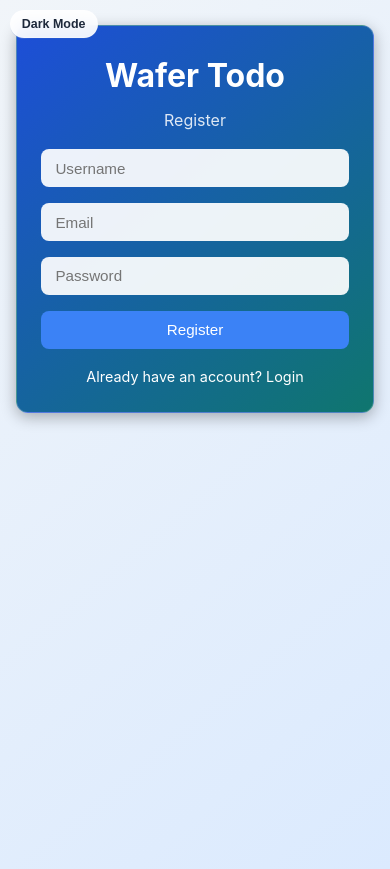
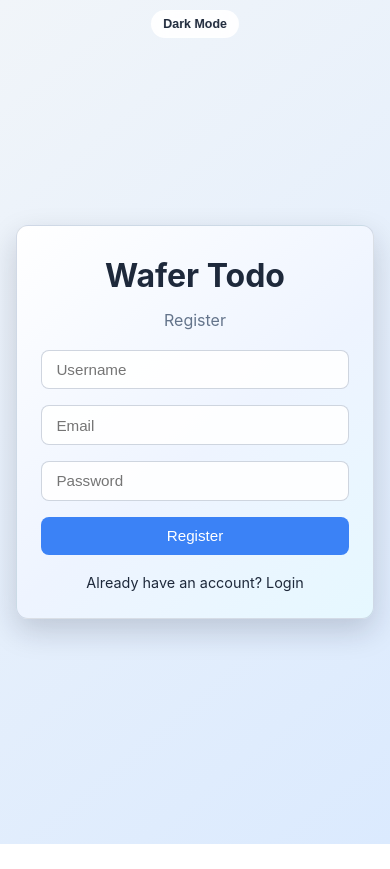
Before and after one commit to GandharNerurkar/Wafer_Technologies-TodoApp, a React (Vite) app in the folder frontend/: page /register in a window 390 px wide. After the commit the page ends 844 px from the top, so only its background shows below. Built offline with nearby package versions, Linux system fonts and the light colour scheme.

Commit message:
Style fixed

```diff
--- a/frontend/src/components/AddTaskbtn.tsx
+++ b/frontend/src/components/AddTaskbtn.tsx
@@ -41,7 +41,7 @@ const AddTaskbtn = ({ filter, onFilterChange, onSearchChange }: AddTaskbtnProps)
         </div>
         <div className="add-task">
           <Link to="/add-task" className="add-task-btn">
-            + Add New Task
+            + Add Task
           </Link>
         </div>
       </div>
--- a/frontend/src/index.css
+++ b/frontend/src/index.css
@@ -106,7 +106,8 @@ body {
 .theme-toggle-btn {
   position: fixed;
   top: 1rem;
-  left: 35rem;
+  left: 50%;
+  transform: translateX(-50%);
   z-index: 1200;
   border: 1px solid var(--border-soft);
   background: var(--surface-strong);
@@ -120,7 +121,7 @@ body {
 }
 
 .theme-toggle-btn:hover {
-  transform: translateY(-1px);
+  transform: translateX(-50%) translateY(-1px);
 }
 
 /* ===== CONTAINER & LAYOUT ===== */
@@ -1106,7 +1107,6 @@ body {
   }
 
   .theme-toggle-btn {
-    left: 25rem;
     top: 0.75rem;
   }
 
@@ -1153,7 +1153,6 @@ body {
 @media (max-width: 680px) {
   .theme-toggle-btn {
     font-size: 0.78rem;
-    left: 25rem;
     padding: 0.4rem 0.7rem;
   }
 
@@ -1225,7 +1224,6 @@ body {
 
   .theme-toggle-btn {
     top: 0.6rem;
-    left: 0.6rem;
   }
 
   .task-row {
--- a/frontend/src/pages/Login.tsx
+++ b/frontend/src/pages/Login.tsx
@@ -36,6 +36,7 @@ const Login = () => {
   };
 
   return (
+    <div className="auth-page">
       <div className="auth-container">
         <h1>Wafer Todo</h1>
         <p>Login</p>
@@ -56,6 +57,7 @@ const Login = () => {
           <Link to="/register">Don't have an account? Register</Link>
         </form>
       </div>
+    </div>
   );
 };
 
--- a/frontend/src/pages/Register.tsx
+++ b/frontend/src/pages/Register.tsx
@@ -5,7 +5,6 @@ import { Link, useNavigate } from "react-router-dom";
 import toast from "react-hot-toast";
 import { validateRegisterForm } from "../utils/validate";
 import "../styles/formstyles.css";
-
 
 const Register = () => {
   const [username, setUsername] = useState("");
@@ -26,13 +25,13 @@ const Register = () => {
       navigate("/login");
     } catch (error: any) {
       toast.error(error.response?.data?.message);
-    }
-    finally {
+    } finally {
       setIsLoading(false);
     }
   };
 
   return (
+    <div className="auth-page">
       <div className="auth-container">
         <h1>Wafer Todo</h1>
         <p>Register</p>
@@ -59,6 +58,7 @@ const Register = () => {
           <Link to="/login">Already have an account? Login</Link>
         </form>
       </div>
+    </div>
   );
 };
 
--- a/frontend/src/styles/formstyles.css
+++ b/frontend/src/styles/formstyles.css
@@ -1,33 +1,49 @@
+.auth-page {
+  min-height: 100vh;
+  display: grid;
+  place-items: center;
+  padding: 1.5rem;
+}
 
 .auth-container {
-  max-width: 400px;
-  margin: 5vh auto;
+  width: min(420px, 100%);
   padding: 2rem;
   border-radius: 12px;
-  box-shadow: 0 4px 15px rgba(0, 0, 0, 0.3);
-  color: var(--text-on-dark);
+  box-shadow: 0 12px 30px rgba(15, 23, 42, 0.18);
+  color: var(--text-primary);
   display: flex;
   flex-direction: column;
   align-items: center;
+  border: 1px solid rgba(148, 163, 184, 0.35);
+  background: linear-gradient(140deg, #ffffff 0%, #eef4ff 55%, #e6f8ff 100%);
+}
+
+[data-theme="dark"] .auth-container {
+  color: var(--text-on-dark);
+  border: 1px solid var(--border-soft);
+  box-shadow: 0 10px 24px rgba(2, 6, 23, 0.55);
   background: linear-gradient(140deg, var(--app-bg-start) 0%, var(--app-bg-end) 100%);
-  border: 1px solid var(--border-soft);
 }
 
 .auth-container h2 {
   margin-bottom: 1.5rem;
   font-size: 1.8rem;
   font-weight: 600;
-  color: var(--text-on-dark);
+  color: inherit;
 }
 
 .auth-container h1 {
-  color: var(--text-on-dark);
+  color: inherit;
   margin-bottom: 0.4rem;
 }
 
 .auth-container p {
+  color: var(--text-secondary);
+  margin-bottom: 1rem;
+}
+
+[data-theme="dark"] .auth-container p {
   color: var(--text-muted-on-dark);
-  margin-bottom: 1rem;
 }
 
 .auth-container form {
@@ -39,16 +55,22 @@
 .auth-container input {
   padding: 0.75rem 1rem;
   margin-bottom: 1rem;
-  border: none;
+  border: 1px solid rgba(148, 163, 184, 0.45);
   border-radius: 8px;
   color: var(--text-primary);
-  background: var(--surface-strong);
+  background: rgba(255, 255, 255, 0.88);
   font-size: 1rem;
   transition: border-color 0.2s, box-shadow 0.2s;
 }
 
+[data-theme="dark"] .auth-container input {
+  border-color: rgba(148, 163, 184, 0.22);
+  color: var(--text-on-dark);
+  background: var(--surface-strong);
+}
+
 .auth-container input:focus {
-  border-color: #3b82f6; /* blue */
+  border-color: #3b82f6;
   box-shadow: 0 0 0 2px rgba(59, 130, 246, 0.3);
   outline: none;
 }
@@ -67,15 +89,19 @@
 }
 
 .auth-container button:hover {
-  background-color: #2563eb; /* darker blue */
+  background-color: #2563eb;
 }
 
 .auth-container a {
   text-align: center;
-  color: var(--text-on-dark);
+  color: var(--text-primary);
   text-decoration: none;
   font-size: 0.9rem;
   transition: color 0.2s;
+}
+
+[data-theme="dark"] .auth-container a {
+  color: var(--text-on-dark);
 }
 
 .auth-container a:hover {
@@ -84,8 +110,11 @@
 
 /* Responsive for mobile */
 @media (max-width: 480px) {
+  .auth-page {
+    padding: 1rem;
+  }
+
   .auth-container {
-    margin: 3vh 1rem;
     padding: 1.5rem;
   }
 
```
Lines whose indentation alone changed are shown as unchanged.
